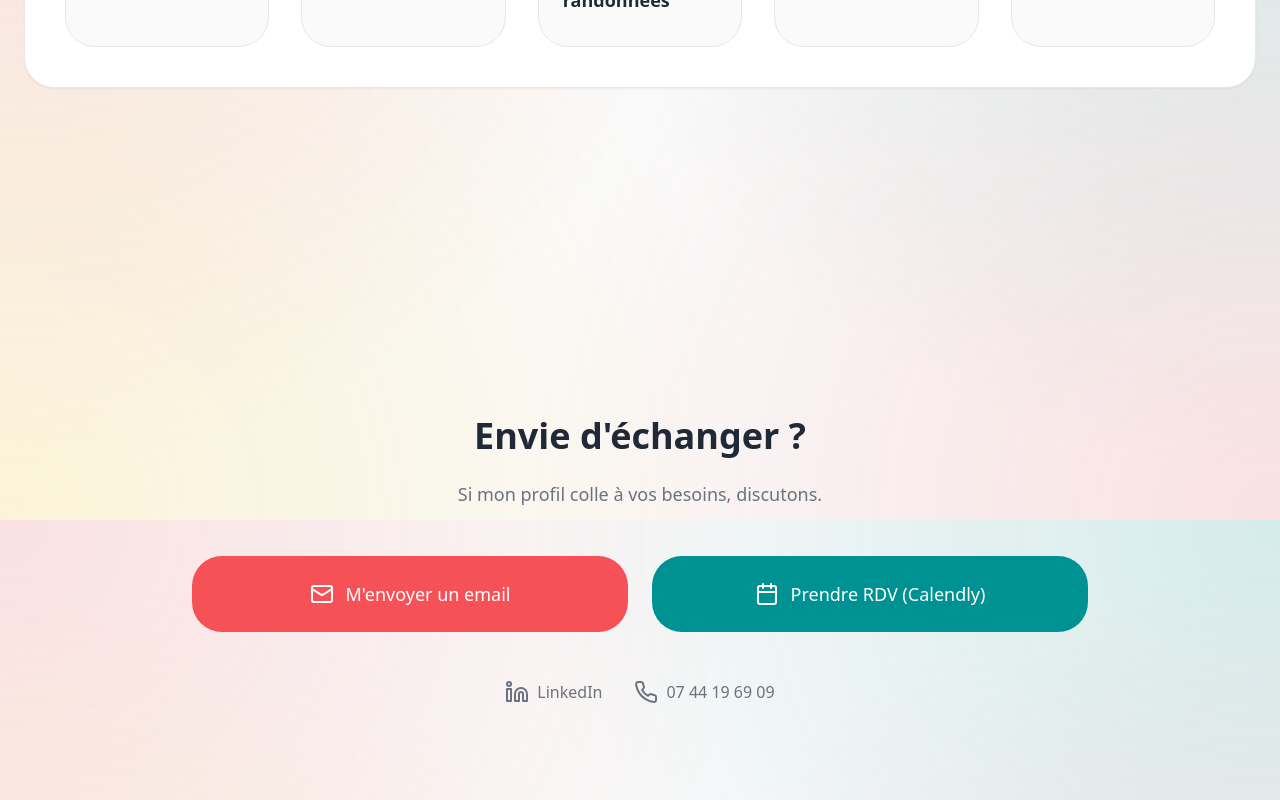
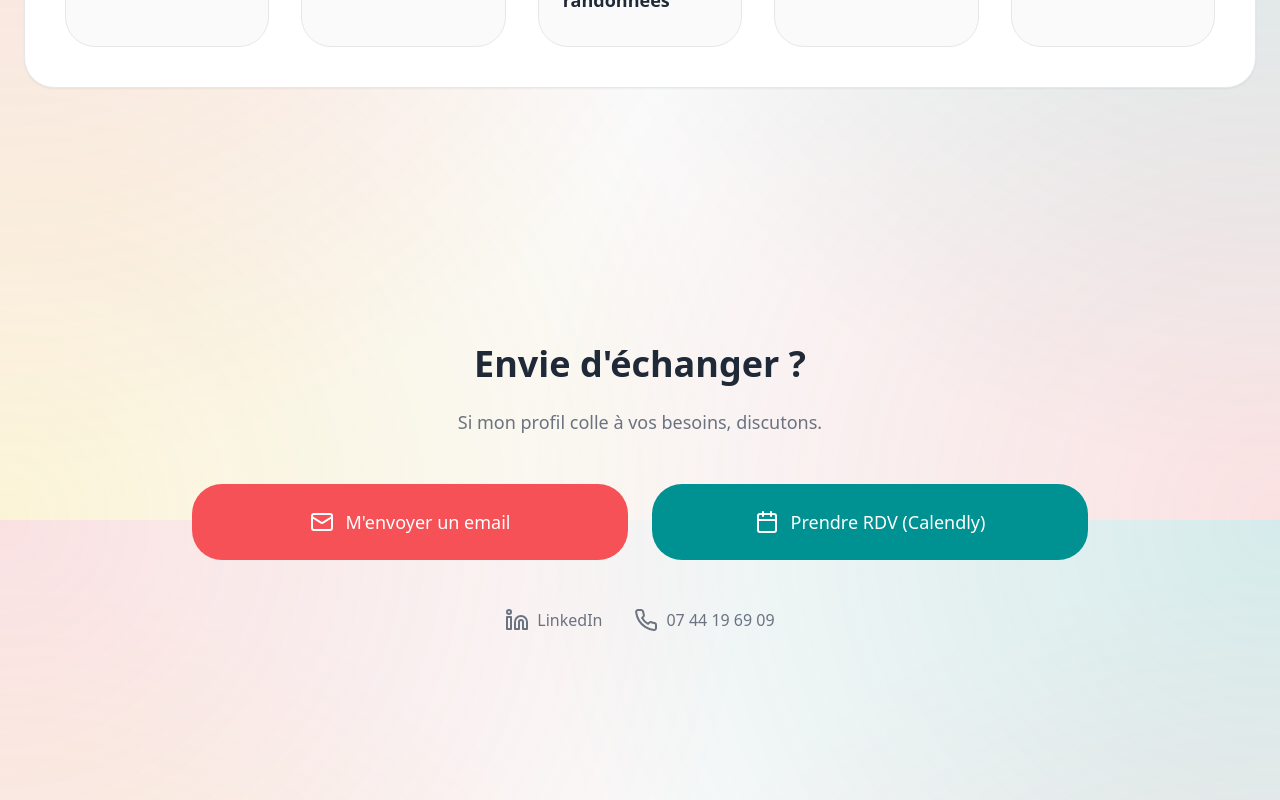
Before and after one commit to besbes-skander/cyrine-charni-cv, a Next.js app: page / in a window 1280 px wide. Shown: the part 6680-7480 px from the top of the page. Built offline with nearby package versions, Linux system fonts and the light colour scheme.

Commit message:
✨ Réduction supplémentaire de l'espace entre Mon équilibre et Contact
- ValuesHobbiesSection : py-24 → pt-24 pb-8 (padding bottom réduit)
- ContactSection : pt-12 → pt-8 (padding top encore réduit)
- Espace total entre les sections réduit de 144px à 64px

```diff
--- a/app/components/sections/ContactSection.tsx
+++ b/app/components/sections/ContactSection.tsx
@@ -13,7 +13,7 @@ interface ContactSectionProps {
 
 export default function ContactSection({ siteConfig, contactData }: ContactSectionProps) {
   return (
-    <div className="pt-12 pb-24 px-6 min-h-screen flex items-center">
+    <div className="pt-8 pb-24 px-6 min-h-screen flex items-center">
       <div className="max-w-4xl mx-auto text-center w-full">
         <h2 className="text-3xl md:text-4xl font-bold text-brand-gray-800 mb-6">
           {contactData.title}
--- a/app/components/sections/ValuesHobbiesSection.tsx
+++ b/app/components/sections/ValuesHobbiesSection.tsx
@@ -18,7 +18,7 @@ export default function ValuesHobbiesSection({
   hobbiesTagline
 }: ValuesHobbiesSectionProps) {
   return (
-    <div className="py-24 px-6">
+    <div className="pt-24 pb-8 px-6">
       <div className="max-w-7xl mx-auto w-full space-y-16">
 
         {/* Section Valeurs professionnelles */}
```
